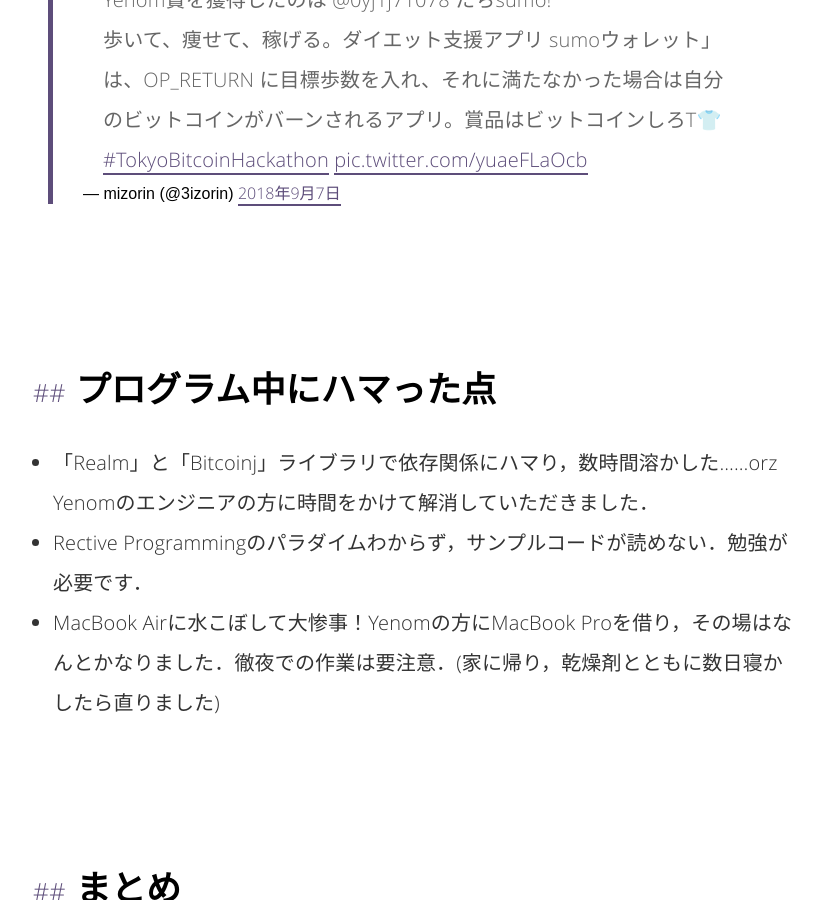
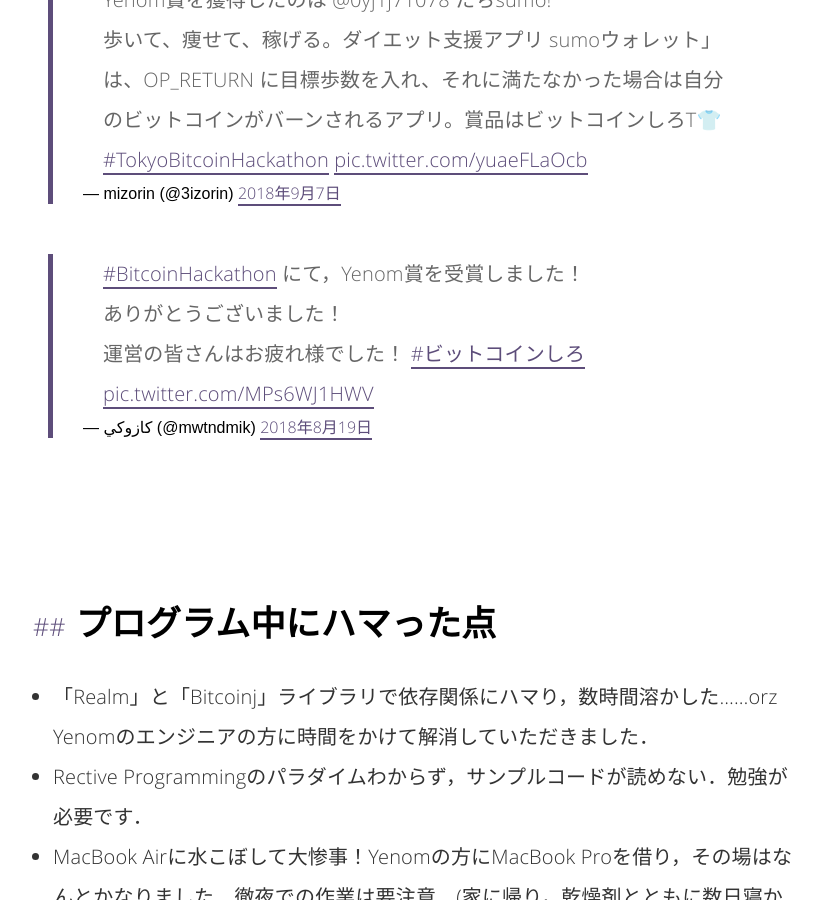
Before and after one commit to mwtndmik/mwtndmik.github.io, a Jekyll site: the page built from _posts/2018-09-04-18.09.04.BitcoinHackathon1.md, in a window 1280 px wide and 900 px high, scrolled down 3096 px. Shown: the whole window, without its empty margins (227-1048 px from the left). Built offline with Jekyll 4.4.1, drawn with Linux system fonts in a browser that asks for light colours; comment, search, counter and statistics services are not loaded.

Commit message:
change Bitcoin Hackathon

```diff
--- a/_posts/2018-09-04-18.09.04.BitcoinHackathon1.md
+++ b/_posts/2018-09-04-18.09.04.BitcoinHackathon1.md
@@ -66,6 +66,9 @@
 ダイエット・ヘルス目的として，参加者がBetした資金を奪い合う，または目標歩数に満たなければ一定数のBitcoinをBurnする，Bitcoinを利用したインセンティブ設計を入れた万歩計ウォレットを作成．Yenom賞を獲得しました！
 <blockquote class="twitter-tweet" data-conversation="none" data-lang="ja"><p lang="ja" dir="ltr">【参加チーム&amp;プロダクト紹介】<br><br>Yenom賞を獲得したのは @0yj1j71078 たちsumo!<br>歩いて、痩せて、稼げる。ダイエット支援アプリ sumoウォレット」は、OP_RETURN に目標歩数を入れ、それに満たなかった場合は自分のビットコインがバーンされるアプリ。賞品はビットコインしろT👕<a href="https://twitter.com/hashtag/TokyoBitcoinHackathon?src=hash&amp;ref_src=twsrc%5Etfw">#TokyoBitcoinHackathon</a> <a href="https://t.co/yuaeFLaOcb">pic.twitter.com/yuaeFLaOcb</a></p>&mdash; mizorin (@3izorin) <a href="https://twitter.com/3izorin/status/1038024683264737280?ref_src=twsrc%5Etfw">2018年9月7日</a></blockquote> <script async src="https://platform.twitter.com/widgets.js" charset="utf-8"></script>
 
+<blockquote class="twitter-tweet" data-lang="ja"><p lang="ja" dir="ltr"><a href="https://twitter.com/hashtag/BitcoinHackathon?src=hash&amp;ref_src=twsrc%5Etfw">#BitcoinHackathon</a> にて，Yenom賞を受賞しました！<br>ありがとうございました！<br>運営の皆さんはお疲れ様でした！ <a href="https://twitter.com/hashtag/%E3%83%93%E3%83%83%E3%83%88%E3%82%B3%E3%82%A4%E3%83%B3%E3%81%97%E3%82%8D?src=hash&amp;ref_src=twsrc%5Etfw">#ビットコインしろ</a> <a href="https://t.co/MPs6WJ1HWV">pic.twitter.com/MPs6WJ1HWV</a></p>&mdash; كازوكي (@mwtndmik) <a href="https://twitter.com/mwtndmik/status/1031138944497278976?ref_src=twsrc%5Etfw">2018年8月19日</a></blockquote> <script async src="https://platform.twitter.com/widgets.js" charset="utf-8"></script>
+
+
 <br /><br />
 ## プログラム中にハマった点
 - 「Realm」と「Bitcoinj」ライブラリで依存関係にハマり，数時間溶かした……orz
```
